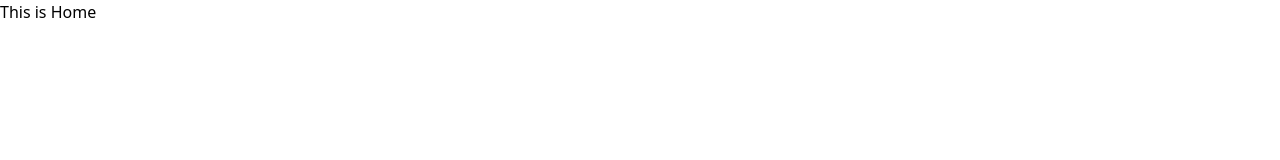
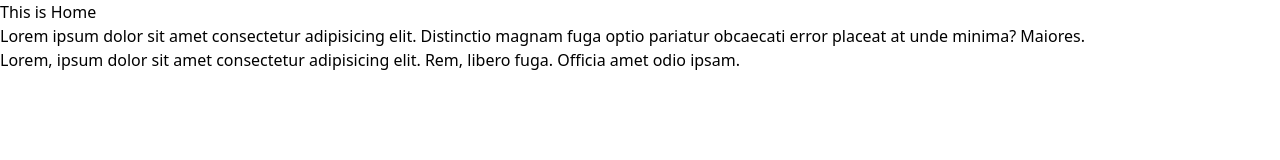
Before and after one commit to cpe-cmu-261207/lab-01-potikanond, a plain HTML site: page index.html in a window 1280 px wide. Drawn offline with nearby package versions, Linux system fonts and the light colour scheme.

Commit message:
add 2 paragraphs

```diff
--- a/index.html
+++ b/index.html
@@ -9,5 +9,9 @@
 </head>
 <body>
   <h1>This is Home</h1>
+  <div>
+    <p>Lorem ipsum dolor sit amet consectetur adipisicing elit. Distinctio magnam fuga optio pariatur obcaecati error placeat at unde minima? Maiores.</p>
+    <p>Lorem, ipsum dolor sit amet consectetur adipisicing elit. Rem, libero fuga. Officia amet odio ipsam.</p>
+  </div>
 </body>
 </html>
```
